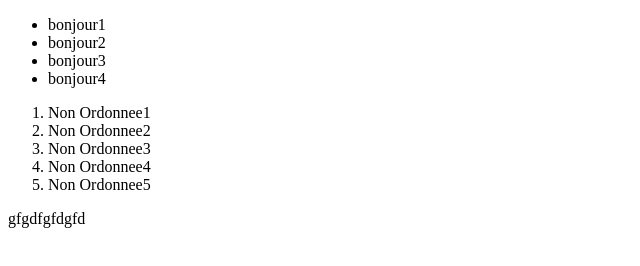
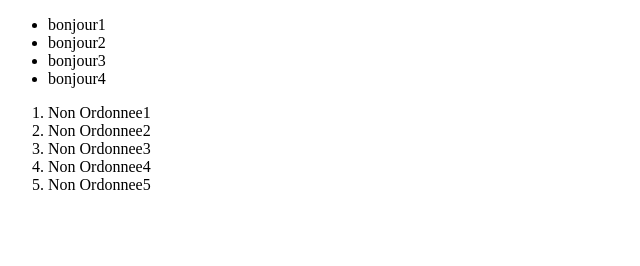
Before and after one commit to SalimBrahimi/dwwm_2025_Decembre, a plain HTML site: page index.html in a window 1280 px wide. Shown: the whole page, without its empty margins (0-640 px from the left). Drawn offline with Linux system fonts and the light colour scheme.

Commit message:
Quatrieme

```diff
--- a/index.html
+++ b/index.html
@@ -26,7 +26,5 @@
         <div></div>
         <div></div>
     </footer>
-
-    gfgdfgfdgfd
 </body>
 </html>
```
